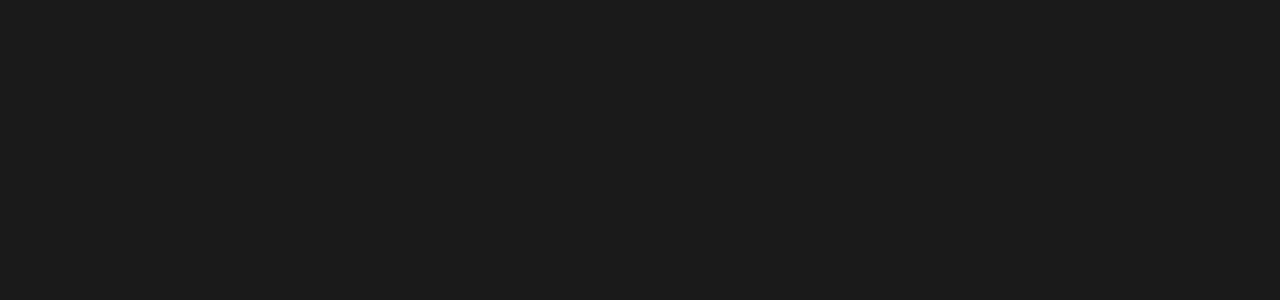
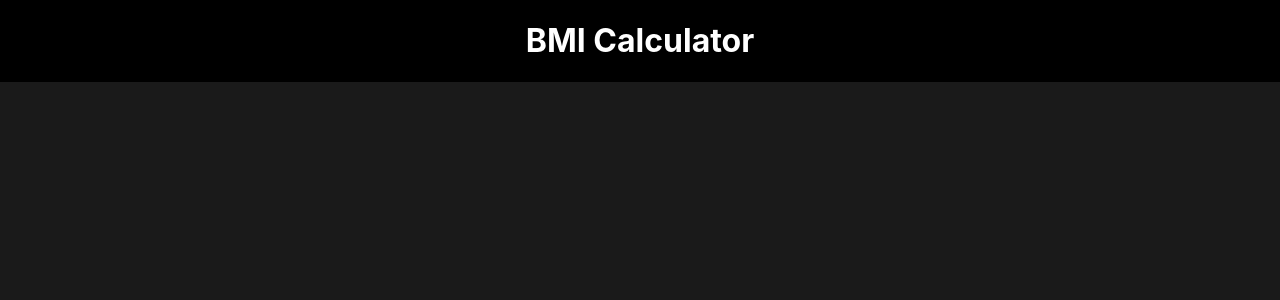
Before and after one commit to Fatih20/Better-BMI-Calculator, a React (Create React App) app: page / in a window 1280 px wide. Shown: the top 300 px of the page. Built offline with nearby package versions, Linux system fonts and the light colour scheme.

Commit message:
Header fixed

```diff
--- a/src/components/header.js
+++ b/src/components/header.js
@@ -2,12 +2,21 @@
 import styled from "styled-components";
 
 const Main = styled.div`
+    align-items: center;
+    background-color: black;
+    color: white;
+    display: flex;
+    flex-direction: column;
+    width: 100%;
+`;
+
+const Title = styled.h1`
 `;
 
 export default function Header () {
     return (
         <Main>
-
+            <Title>BMI Calculator</Title>
         </Main>
     )
 }
```
